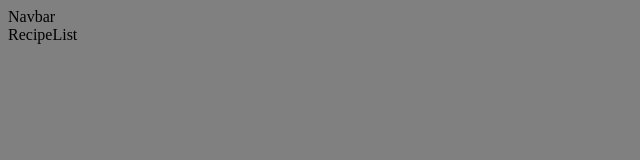
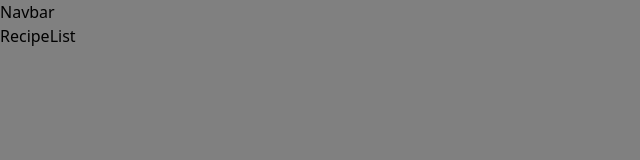
Before and after one commit to cw417/mern-recipes, a React (Create React App) app in the folder client/: page / in a window 1280 px wide. Shown: the top 160 px of the page, without its empty margins (0-640 px from the left). Built offline with nearby package versions, Linux system fonts and the light colour scheme.

Commit message:
Initial tailwindcss setup

```diff
--- /dev/null
+++ b/client/postcss.config.js
@@ -0,0 +1,6 @@
+module.exports = {
+  plugins: {
+    tailwindcss: {},
+    autoprefixer: {},
+  },
+}
--- a/client/src/App.css
+++ b/client/src/App.css
@@ -1,3 +1,7 @@
+@tailwind base;
+@tailwind components;
+@tailwind utilities;
+
 body, html {
   background-color: grey;
 }
--- /dev/null
+++ b/client/tailwind.config.js
@@ -0,0 +1,10 @@
+/** @type {import('tailwindcss').Config} */
+module.exports = {
+  content: [
+    "./src/**/*.{js,jsx,ts,tsx}",
+  ],
+  theme: {
+    extend: {},
+  },
+  plugins: [],
+}
```
